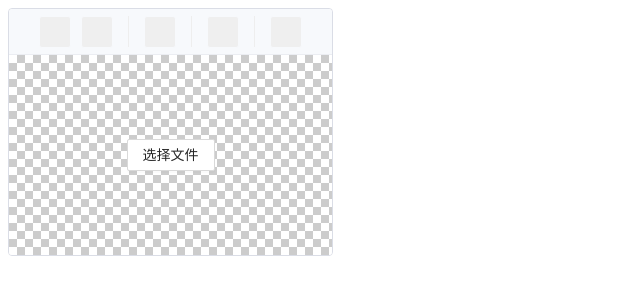
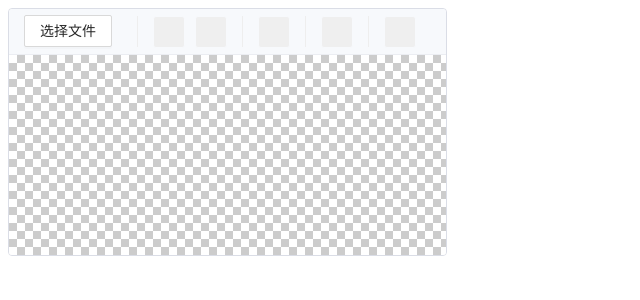
Before and after one commit to mfuu/picture, a Svelte app: page / in a window 1280 px wide. Shown: the top 300 px of the page, without its empty margins (0-640 px from the left). Built offline with nearby package versions, Linux system fonts and the light colour scheme.

Commit message:
Add gulpfile.js

```diff
--- a/gulpfile.js
+++ b/gulpfile.js
@@ -11,12 +11,11 @@ gulp.task('sprite', function () {
         const arr = []
         data.sprites.forEach((sprite) => {
           arr.push(
-            `.mu-picture-sprite-${sprite.name} {
+            `.mu-picture__toolbar-${sprite.name} {
               display: inline-block;
               vertical-align: middle;
               width: ${sprite.px.width};
               height: ${sprite.px.height};
-              background: url("${data.spritesheet.image}") no-repeat;
               background-position: ${sprite.px.offset_x} ${sprite.px.offset_y};
             }`
           )
@@ -24,5 +23,5 @@ gulp.task('sprite', function () {
         return arr.join('\n')
       }
     }))
-    .pipe(gulp.dest('public/'))
+    .pipe(gulp.dest('src/assets/css'))
 })
--- a/src/App.svelte
+++ b/src/App.svelte
@@ -2,10 +2,6 @@
   <Toolbar />
   <div bind:this={ container } class="mu-picture__content mu-picture__bg">
     <Canvas />
-    <!-- file picker -->
-    {#if pickerVisible }
-      <Picker on:change={ handleFileChange } />
-    {/if}
     <!-- clip box -->
     {#if clipVisible }
       <Clip { container } />
@@ -15,14 +11,12 @@
 
 <script lang="ts">
   import Toolbar from './components/Toolbar/index.svelte';
-  import Picker from './components/Picker/index.svelte';
   import Canvas from './components/Canvas/index.svelte';
   import Clip from './components/Clip/index.svelte';
   import type { toolbarInfo } from './components/Toolbar/interface'
   import { storeToolbarClick } from './store/index';
 
   let container: HTMLElement;
-  let pickerVisible: boolean = true;
   let clipVisible: boolean = false;
 
   storeToolbarClick.subscribe((value: toolbarInfo) => {
@@ -31,11 +25,6 @@
       clipVisible = !clipVisible
     }
   })
-
-  function handleFileChange(e: any) {
-    // hide file picker
-    pickerVisible = false
-  }
 </script>
 
 <style>
--- a/src/components/Toolbar/index.svelte
+++ b/src/components/Toolbar/index.svelte
@@ -1,4 +1,7 @@
-<section class="mu-picture__toolbar">
+<div class="mu-picture__toolbar">
+  <!-- file picker -->
+  <Picker />
+  <!-- toolbar -->
   {#each toolbars as toolbar }
     <div class="mu-picture__toolbar-group">
       {#each toolbar as item }
@@ -10,9 +13,10 @@
       {/each}
     </div>
   {/each}
-</section>
+</div>
 
 <script lang="ts">
+  import Picker from '../../components/Picker/index.svelte';
   import { createDefaultToolbarItemInfo } from './util';
   import type { toolbarInfo } from './interface';
   import { storeToolbarClick } from '../../store/index';
@@ -38,8 +42,8 @@
 <style>
   .mu-picture__toolbar {
     display: flex;
-    padding: 0 25px;
     height: 45px;
+    padding-right: 25px;
     background-color: #f7f9fc;
     border-bottom: 1px solid #ebedf2;
     border-radius: 3px 3px 0 0;
@@ -48,7 +52,7 @@
     display: flex;
     align-items: center;
   }
-  .mu-picture__toolbar-group:not(:last-child)::after {
+  .mu-picture__toolbar-group::before {
     content: '';
     height: 70%;
     width: 1px;
```
